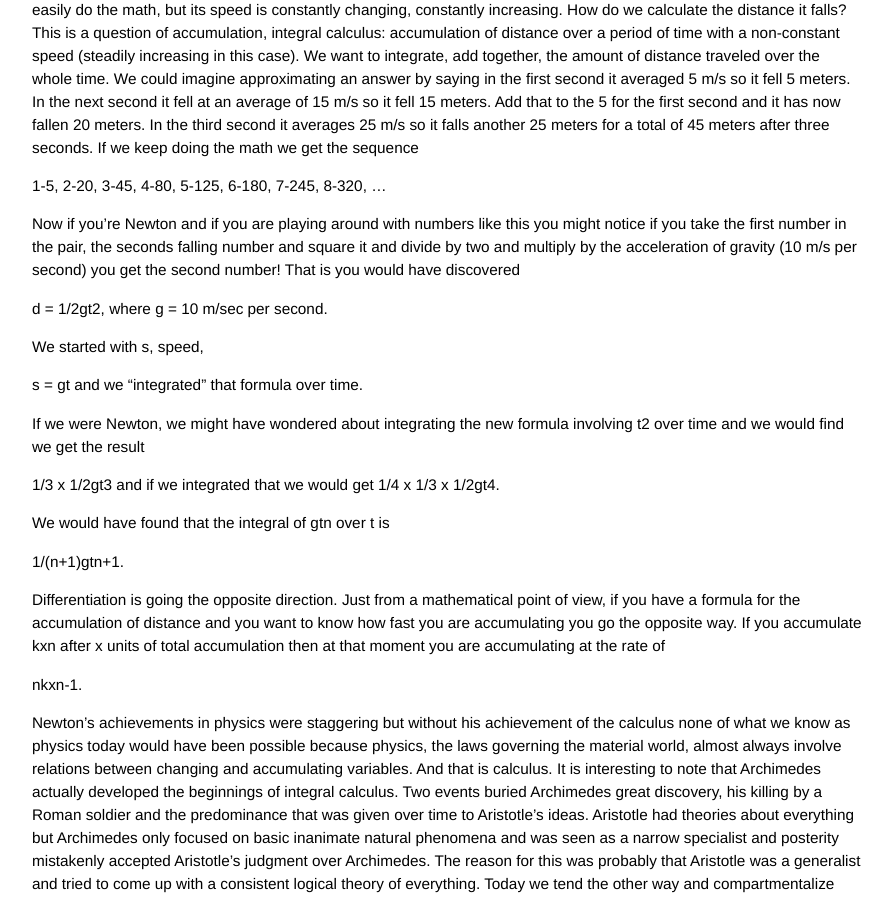
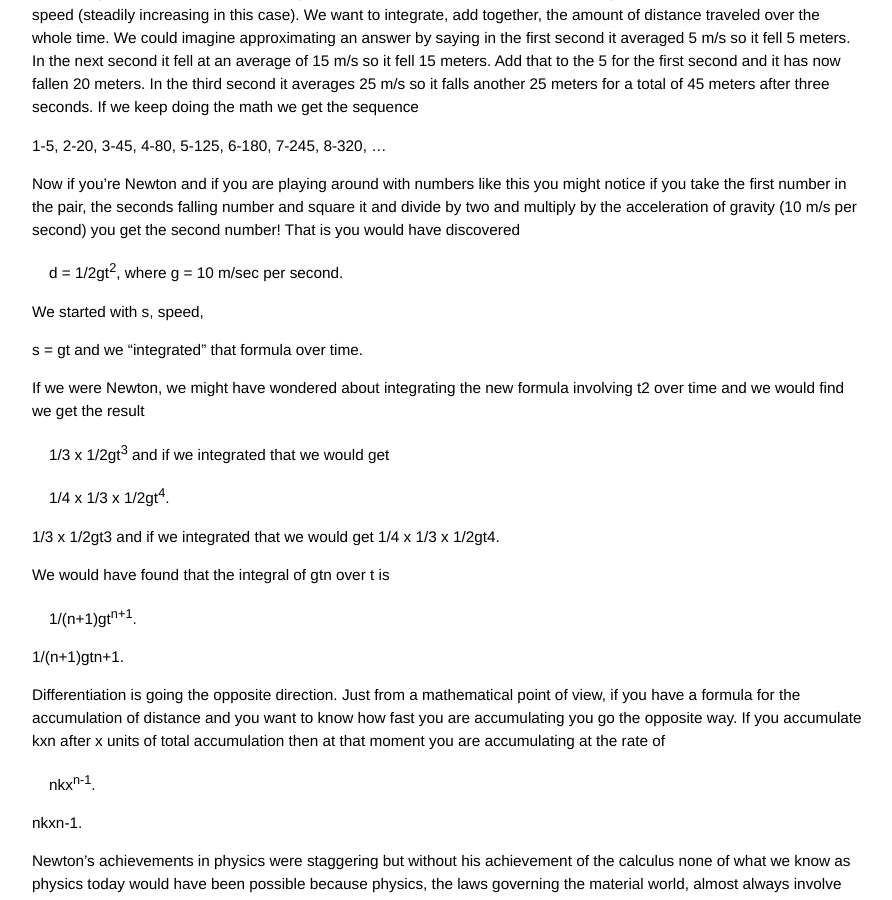
Before and after one commit to grbfacet/facet, a Jekyll site: the page built from tutorial.md, in a window 1280 px wide and 900 px high, scrolled down 4142 px. Shown: the whole window, without its empty margins (193-1085 px from the left). Built offline with Jekyll 4.4.1, drawn with Linux system fonts in a browser that asks for light colours; Markdown is read by kramdown in place of the engine named in the settings.

Commit message:
Update tutorial.md

```diff
--- a/tutorial.md
+++ b/tutorial.md
@@ -34,7 +31,7 @@ When the two points of reference differ by some kind of quantitative measure we
 
 Now let’s look at the idea of accumulation. If something has a rate of change, 30 mph, 60% per year, or 20 miles per gallon we can apply that over a specific amount of the denominator quantity. If we drive at 30 miles per hour and we do that for six hours we accumulate 180 miles traveled. If we hold the stock for three years at a rate of increase of 60% per year the stock will accumulate an increase of 180% (we ignore compounding here). If we want to travel (accumulate) 400 miles at a gas usage rate of 20 mpg it will take 20 gallons of gas. If gas sells at the rate of $3.00 per gallon we will accumulate a gas cost of $60 for our 400 mile trip.
 
-Change and accumulation
+##### Change and accumulation
 
 Rate of change and accumulation are two sides of the same coin, if you have one, you have the other. This is what’s known as the fundamental theorem of calculus, that differential calculus is the inverse of integral calculus. Let’s now talk about calculus. In the examples we have given, we might call them difference calculations, calculations based on a constant rate of change over a fixed amount of change. For example 30 mph was a rate of change and if we applied it over 3 hours we would cover 90 miles. But in real life a car’s speed is constantly changing, a stock price is moving up and down at a changing rate and even our gas mileage varies somewhat with driving conditions which is exemplified in the citation of city and highway gas usage rates provided on all new car stickers.
 
@@ -44,7 +41,7 @@ These are examples of change and accumulation taken from familiar daily life. Wh
 
 Notice all these examples from modern physics involve quantitative rates of change and accumulation and hence require the use of differential and integral calculus. None of this is possible without Newton’s invention. Leibniz is also credited with inventing the calculus and we won’t go into that controversial bit of history. Here we simply side with Newton because the scientific tradition of applying the calculus to problems of science indisputably begins with Newton. If we were primarily interested in the mathematics and philosophy of infinitesimals instead of physics we would put emphasis on Leibniz’s contributions to understanding the mathematical theory of the calculus. For Newton calculus was simply a tool to get on with physics. For Leibniz, calculus was a philosophical and mathematical idea.
 
-Instantaneous rate of change
+##### Instantaneous rate of change
 
 What Newton did was work out the mathematics of instantaneous rate of change, differential calculus, and the mathematics of accumulation of a quantity whose rate of change varies from instant to instant, integral calculus. What is an instantaneous rate of change? It is thought of as the limit of a smaller and smaller amount of change. We can measure the average change of a stock price over each year, over each month, over each day, over each hour, minute or second. In fact some computer trading programs work on price changes measured in thousandths of a second. We can imagine a similar limiting process for the speed of a car or anything else that has change that can be measured with numbers.
 
@@ -81,7 +78,8 @@ Suppose we want to know how far the object falls in one or two or ten seconds? I
 
 Now if you’re Newton and if you are playing around with numbers like this you might notice if you take the first number in the pair, the seconds falling number and square it and divide by two and multiply by the acceleration of gravity (10 m/s per second) you get the second number! That is you would have discovered
 
-d = 1/2gt2, where g = 10 m/sec per second.
+<span class="eq">d = 1/2gt<sup>2</sup>, where g = 10 m/sec per second.</span>
+
 
 We started with s, speed,
 
@@ -89,14 +87,22 @@ s = gt and we “integrated” that formula over time.
 
 If we were Newton, we might have wondered about integrating the new formula involving t2 over time and we would find we get the result
 
+<span class="eq">1/3 x 1/2gt<sup>3</sup> and if we integrated that we would get</span>
+
+<span class="eq">1/4 x 1/3 x 1/2gt<sup>4</sup>.</span>
+
 1/3 x 1/2gt3 and if we integrated that we would get
 1/4 x 1/3 x 1/2gt4.
 
 We would have found that the integral of gtn over t is
 
+<span class="eq">1/(n+1)gt<sup>n+1</sup>.</span>
+
 1/(n+1)gtn+1.
 
 Differentiation is going the opposite direction. Just from a mathematical point of view, if you have a formula for the accumulation of distance and you want to know how fast you are accumulating you go the opposite way. If you accumulate kxn after x units of total accumulation then at that moment you are accumulating at the rate of
+
+<span class="eq">nkx<sup>n-1</sup>.</span>
 
 nkxn-1.
 
```
Also changed, not shown: other parts of tutorial.md (+3 -6 lines).
